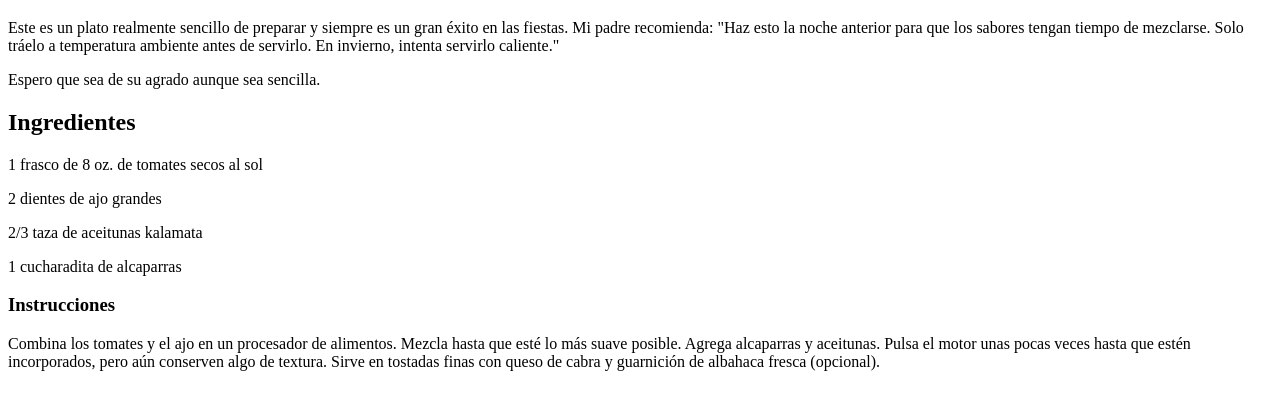
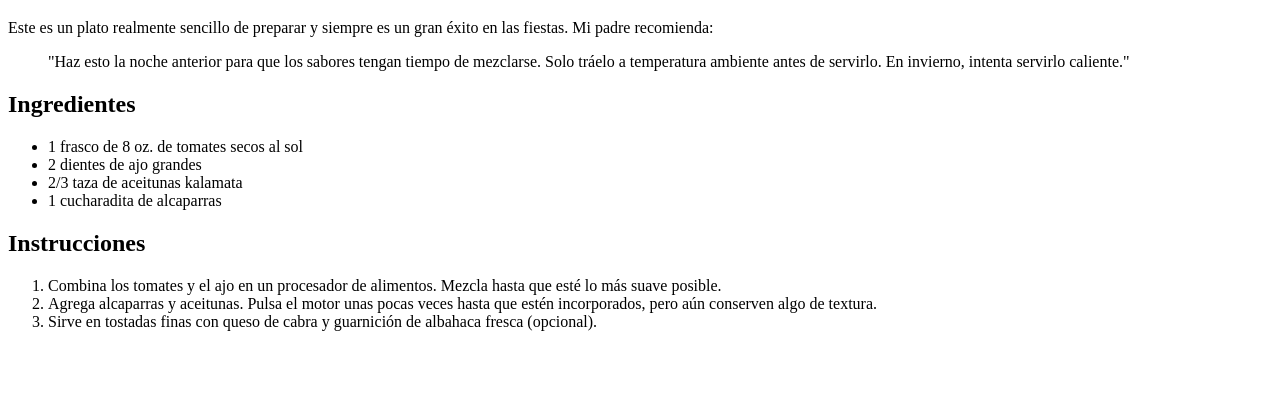
Before and after one commit to Alienangy2004/Alienangy, a plain HTML site: page index.html in a window 1280 px wide. Shown: the part 61-470 px from the top of the page. Drawn offline with Linux system fonts and the light colour scheme.

Commit message:
Update index.html

```diff
--- a/index.html
+++ b/index.html
@@ -1,44 +1,34 @@
 <!DOCTYPE html>
-
 <html lang="es">
-
 <head>
-
-<meta charset="UTF-8">
-
-<meta name="viewport" content="width=device-width, initial-scale=1.0">
-
-<title>Marcando una receta</title>
-
+    <meta charset="UTF-8">
+    <meta name="viewport" content="width=device-width, initial-scale=1.0">
+    <title>Receta de Tapenade (Untable de Aceitunas)</title>
 </head>
-
 <body>
 
-<h1>Tapenade (Untable de Aceitunas)
-</h1>
+    <h1>Tapenade (Untable de Aceitunas)</h1>
 
-<p>Este es un plato realmente sencillo de preparar y siempre es un gran éxito en las fiestas. Mi padre recomienda:
+    <p>Este es un plato realmente sencillo de preparar y siempre es un gran éxito en las fiestas. Mi padre recomienda:</p>
 
-"Haz esto la noche anterior para que los sabores tengan tiempo de mezclarse. Solo tráelo a temperatura ambiente
+    <blockquote>
+        "Haz esto la noche anterior para que los sabores tengan tiempo de mezclarse. Solo tráelo a temperatura ambiente antes de servirlo. En invierno, intenta servirlo caliente."
+    </blockquote>
 
-antes de servirlo. En invierno, intenta servirlo caliente."
-</p>
+    <h2>Ingredientes</h2>
+    <ul>
+        <li>1 frasco de 8 oz. de tomates secos al sol</li>
+        <li>2 dientes de ajo grandes</li>
+        <li>2/3 taza de aceitunas kalamata</li>
+        <li>1 cucharadita de alcaparras</li>
+    </ul>
 
-<p>Espero que sea de su agrado aunque sea sencilla.</p>
+    <h2>Instrucciones</h2>
+    <ol>
+        <li>Combina los tomates y el ajo en un procesador de alimentos. Mezcla hasta que esté lo más suave posible.</li>
+        <li>Agrega alcaparras y aceitunas. Pulsa el motor unas pocas veces hasta que estén incorporados, pero aún conserven algo de textura.</li>
+        <li>Sirve en tostadas finas con queso de cabra y guarnición de albahaca fresca (opcional).</li>
+    </ol>
 
-<h2>Ingredientes</h2>
-  <p>1 frasco de 8 oz. de tomates secos al sol</p>
-  <p>2 dientes de ajo grandes</p>
-  <p>2/3 taza de aceitunas kalamata</p>
-  <p>1 cucharadita de alcaparras</p>
-  <h3>Instrucciones</h3>
-  <p>Combina los tomates y el ajo en un procesador de alimentos. Mezcla hasta que esté lo más suave posible.
-
-Agrega alcaparras y aceitunas. Pulsa el motor unas pocas veces hasta que estén incorporados, pero aún conserven algo
-
-de textura.
-
-Sirve en tostadas finas con queso de cabra y guarnición de albahaca fresca (opcional).</p>
 </body>
-
 </html>
```
